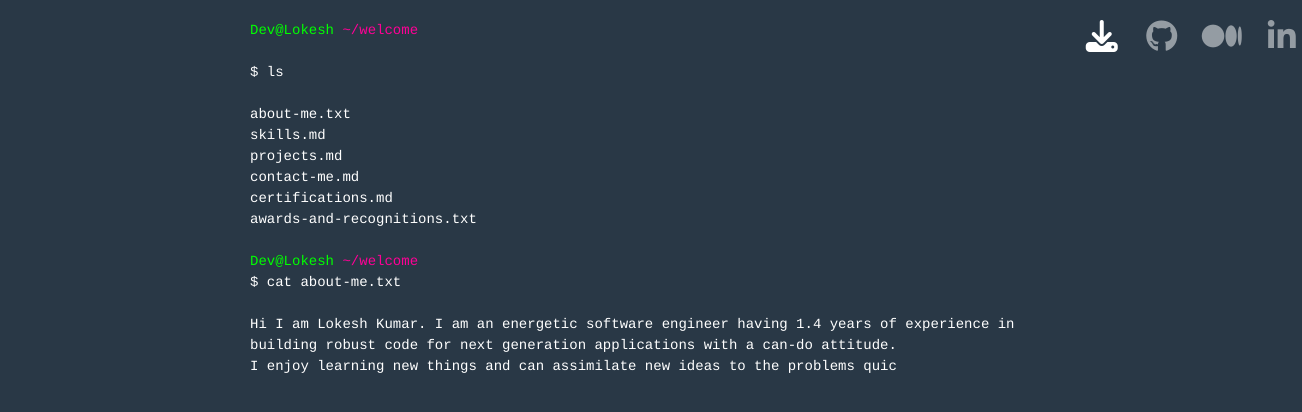
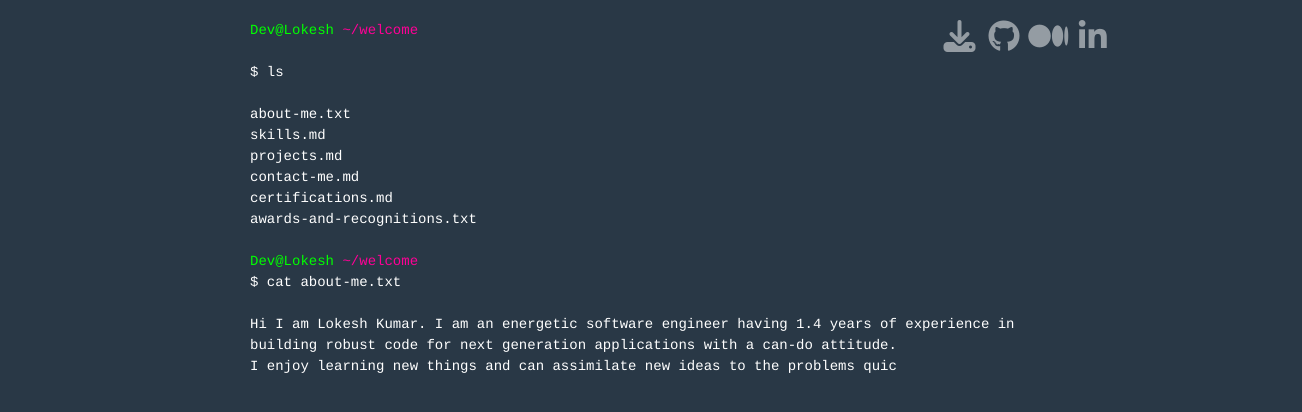
Before and after one commit to Lokesh824/Lokesh824.github.io, a plain HTML site: page index.html in a window 1280 px wide. Shown: the whole page, 1302 px wide, since content can reach past the window. Drawn offline with nearby package versions, Linux system fonts and the light colour scheme.

Commit message:
Update index.html

```diff
--- a/index.html
+++ b/index.html
@@ -13,15 +13,12 @@
   <body>
     <script type="text/javascript" src="index.js">
     </script>
-    <div class="col-xs-6 col-sm-6 col-md-2 col-lg-3" style="float: right;">
+    <div class="col-xs-5 col-sm-5 col-md-5 col-lg-5" style="float: right;">
      <div class="row">
       <div class="col-md-1 col-lg-4"></div>
-      <div class="col-xs-1 col-sm-1 col-md-2 col-lg-1"> <a title="Get Resume" class="contact" href="https://drive.google.com/file/d/1Uz5Yi8iXEb3lz9v7W78lLoFQe18DIRKJ/view" target="_blank"><i aria-hidden="true" class="fa fa-fw fa-download fa-2x" style="color: : rgba(255,255,255,.5);; border-radius: 10%"></i></a></div>
-      <div class="col-xs-1 col-sm-1 col-md-1  col-lg-1"></div>
+      <div class="col-xs-1 col-sm-1 col-md-2 col-lg-1"> <a title="Get Resume" class="contact" href="https://drive.google.com/file/d/1Uz5Yi8iXEb3lz9v7W78lLoFQe18DIRKJ/view" target="_blank"><i aria-hidden="true" class="fa fa-fw fa-download fa-2x" style="color: rgba(255,255,255,.5);; border-radius: 10%"></i></a></div>
       <div class="col-xs-1 col-sm-1 col-md-2 col-lg-1"><a title="Github Profile" class=" list-4" href="https://github.com/Lokesh824/" target="_blank"><i aria-hidden="true" class="fa fa-fw fa-github fa-2x" style="color: rgba(255,255,255,.5);; border-radius: 10%"></i></a></div>
-      <div class="col-xs-1 col-sm-1 col-md-1  col-lg-1"></div>
       <div class=" col-xs-1 col-sm-1 col-md-2 col-lg-1"><a title="Medium Profile" class=" list-4" href="https://medium.com/@lokeshkumar824" target="_blank"><i aria-hidden="true" class="fa fa-fw fa-medium fa-2x" style="color: rgba(255,255,255,.5);; border-radius: 10%"></i></a></div>
-      <div class="col-xs-2 col-sm-2 col-md-1 col-lg-1"></div>
       <div class="col-xs-2 col-sm-2 col-md-2 col-lg-1 "><a title="LinkedIn Profile" class=" list-4" href="https://www.linkedin.com/in/lokesh-kumar-abb12a104/" target="_blank"><i aria-hidden="true" class="fa fa-fw fa-linkedin fa-2x" style="color: rgba(255,255,255,.5);; border-radius: 10%"></i></a></div>
    </div>
 </div>
```
